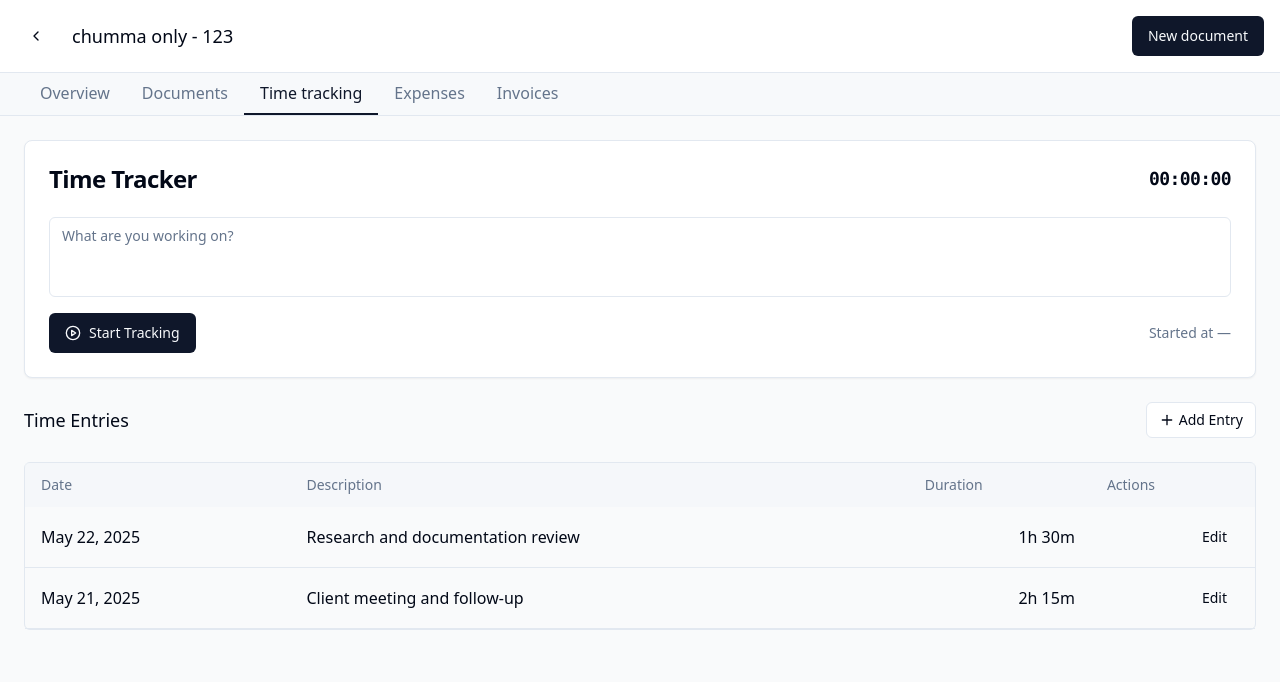
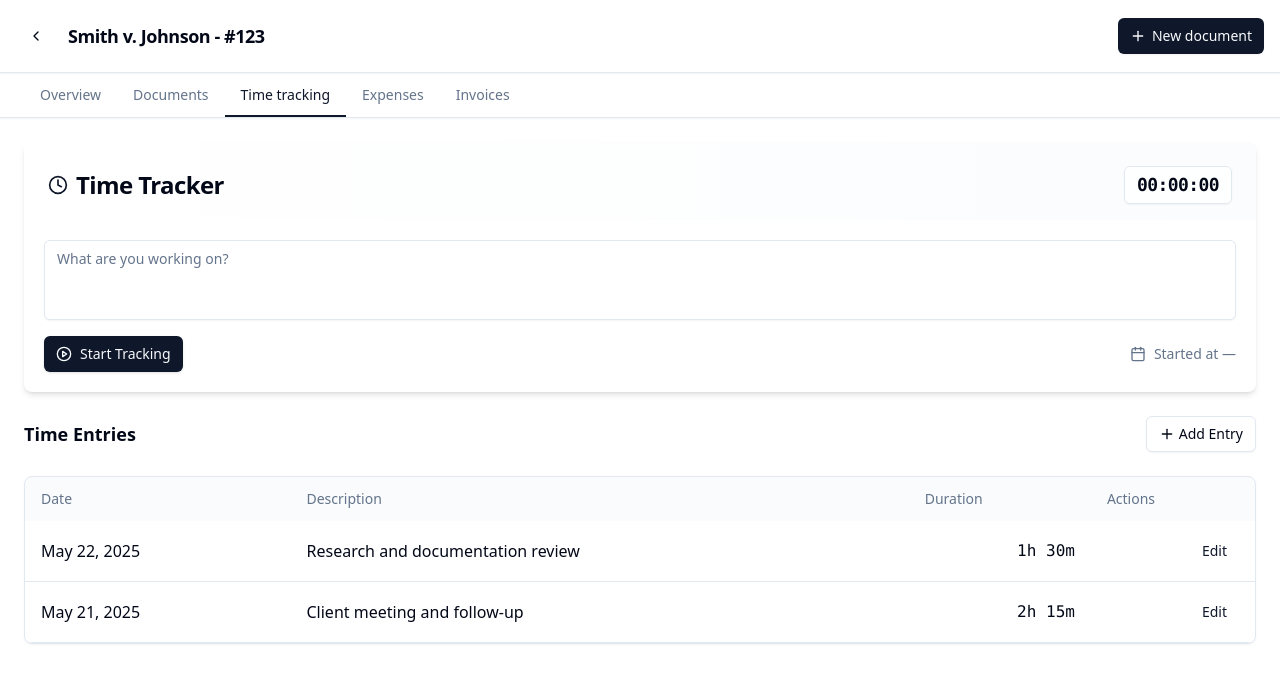
Before and after one commit to williemccool/vase-view-enhancer, a React (Vite) app: page / in a window 1280 px wide. Both pictures are taken after a click on the button "Time tracking". Shown: the top 682 px of the page. Built offline with nearby package versions, Linux system fonts and the light colour scheme.

Commit message:
Refine UI design
Refine the design, animations, and layouts to match the style of Johnny Ive and Airbnb.

```diff
--- a/package.json
+++ b/package.json
@@ -45,6 +45,7 @@
     "cmdk": "^1.0.0",
     "date-fns": "^3.6.0",
     "embla-carousel-react": "^8.3.0",
+    "framer-motion": "^12.12.1",
     "input-otp": "^1.2.4",
     "lucide-react": "^0.462.0",
     "next-themes": "^0.3.0",
--- a/src/components/CaseHeader.tsx
+++ b/src/components/CaseHeader.tsx
@@ -1,7 +1,8 @@
 
 import { Button } from "@/components/ui/button";
-import { ChevronLeft } from "lucide-react";
+import { ChevronLeft, Plus } from "lucide-react";
 import { useNavigate } from "react-router-dom";
+import { motion } from "framer-motion";
 
 interface CaseHeaderProps {
   title: string;
@@ -11,21 +12,40 @@ const CaseHeader = ({ title }: CaseHeaderProps) => {
   const navigate = useNavigate();
 
   return (
-    <header className="flex items-center justify-between border-b bg-background p-4 sticky top-0 z-10">
-      <div className="flex items-center gap-2">
+    <motion.header
+      className="flex items-center justify-between border-b bg-background p-4 sticky top-0 z-20 shadow-sm"
+      initial={{ opacity: 0, y: -10 }}
+      animate={{ opacity: 1, y: 0 }}
+      transition={{ duration: 0.3 }}
+    >
+      <div className="flex items-center gap-3">
         <Button
           variant="ghost"
           size="icon"
           onClick={() => navigate(-1)}
-          className="mr-2"
+          className="hover:bg-muted/80 transition-all"
         >
           <ChevronLeft className="h-5 w-5" />
         </Button>
-        <h1 className="text-lg font-medium">{title}</h1>
+        <motion.h1
+          className="text-lg font-semibold tracking-tight"
+          initial={{ opacity: 0 }}
+          animate={{ opacity: 1 }}
+          transition={{ delay: 0.1, duration: 0.4 }}
+        >
+          {title}
+        </motion.h1>
       </div>
 
-      <Button variant="default">New document</Button>
-    </header>
+      <Button
+        variant="default"
+        size="sm"
+        className="gap-1.5 shadow-sm hover:shadow transition-all duration-150"
+      >
+        <Plus className="h-4 w-4" />
+        New document
+      </Button>
+    </motion.header>
   );
 };
 
--- a/src/components/CaseTabs.tsx
+++ b/src/components/CaseTabs.tsx
@@ -1,6 +1,6 @@
 
-import { useState } from "react";
 import { cn } from "@/lib/utils";
+import { motion } from "framer-motion";
 
 type Tab = "overview" | "documents" | "timeTracking" | "expenses" | "invoices";
 
@@ -19,18 +19,29 @@ const CaseTabs = ({ activeTab, onTabChange }: CaseTabsProps) => {
   ];
 
   return (
-    <div className="border-b bg-muted/20">
-      <nav className="flex overflow-x-auto px-4 md:px-6">
+    <div className="border-b sticky top-[61px] z-10 bg-background shadow-sm">
+      <nav className="flex overflow-x-auto px-4 md:px-6 max-w-screen-2xl mx-auto">
         {tabs.map((tab) => (
           <button
             key={tab.id}
             onClick={() => onTabChange(tab.id)}
             className={cn(
-              "tab-button",
-              activeTab === tab.id && "active"
+              "relative py-3 px-4 text-sm font-medium transition-colors focus-visible:outline-none",
+              activeTab === tab.id
+                ? "text-primary"
+                : "text-muted-foreground hover:text-foreground"
             )}
           >
             {tab.label}
+            {activeTab === tab.id && (
+              <motion.div
+                layoutId="activeTab"
+                className="absolute bottom-0 left-0 right-0 h-0.5 bg-primary"
+                initial={{ opacity: 0 }}
+                animate={{ opacity: 1 }}
+                transition={{ duration: 0.3 }}
+              />
+            )}
           </button>
         ))}
       </nav>
--- a/src/components/TimeTrackingTab.tsx
+++ b/src/components/TimeTrackingTab.tsx
@@ -4,7 +4,8 @@ import { Button } from "@/components/ui/button";
 import { Card, CardContent, CardHeader, CardTitle } from "@/components/ui/card";
 import { Input } from "@/components/ui/input";
 import { Textarea } from "@/components/ui/textarea";
-import { PlayCircle, PauseCircle, Clock, Plus } from "lucide-react";
+import { PlayCircle, PauseCircle, Clock, Plus, Calendar } from "lucide-react";
+import { motion } from "framer-motion";
 
 const TimeTrackingTab = () => {
   const [isTracking, setIsTracking] = useState(false);
@@ -43,27 +44,36 @@ const TimeTrackingTab = () => {
   };
 
   return (
-    <div className="p-4 md:p-6 space-y-6">
-      <Card>
-        <CardHeader>
+    <div className="p-4 md:p-6 space-y-6 max-w-screen-2xl mx-auto">
+      <motion.div
+        initial={{ opacity: 0, y: 20 }}
+        animate={{ opacity: 1, y: 0 }}
+        transition={{ duration: 0.4 }}
+      >
+        <Card className="overflow-hidden border-none shadow-md">
+          <CardHeader className="bg-gradient-to-r from-background to-muted/30 pb-4">
             <CardTitle className="flex items-center justify-between">
-            <span>Time Tracker</span>
-            <div className="text-lg font-mono">
+              <span className="flex items-center gap-2">
+                <Clock className="h-5 w-5 text-primary" />
+                Time Tracker
+              </span>
+              <div className="text-lg font-mono bg-background/80 backdrop-blur-sm px-3 py-1 rounded-md shadow-sm border">
                 {isTracking ? "00:32:45" : "00:00:00"}
               </div>
             </CardTitle>
           </CardHeader>
-        <CardContent>
+          <CardContent className="p-5">
             <div className="space-y-4">
               <Textarea
                 placeholder="What are you working on?"
-              className="resize-none h-20"
+                className="resize-none h-20 shadow-sm focus-visible:ring-primary"
               />
-            <div className="flex items-center justify-between">
+              <div className="flex flex-col sm:flex-row items-start sm:items-center justify-between gap-3">
                 <Button
                   variant={isTracking ? "destructive" : "default"}
                   onClick={toggleTracking}
-                className="flex items-center gap-2"
+                  className="flex items-center gap-2 shadow hover:shadow-md transition-all w-full sm:w-auto"
+                  size="sm"
                 >
                   {isTracking ? (
                     <>
@@ -77,54 +87,72 @@ const TimeTrackingTab = () => {
                     </>
                   )}
                 </Button>
-              <div className="text-sm text-muted-foreground">
+                <div className="text-sm text-muted-foreground flex items-center gap-2">
+                  <Calendar className="h-4 w-4" />
                   Started at {isTracking ? "10:45 AM" : "—"}
                 </div>
               </div>
             </div>
           </CardContent>
         </Card>
+      </motion.div>
 
       <div className="flex items-center justify-between mb-4">
-        <h2 className="text-lg font-medium">Time Entries</h2>
-        <Button variant="outline" size="sm" onClick={addTimeEntry} className="flex items-center gap-1">
+        <h2 className="text-lg font-semibold">Time Entries</h2>
+        <Button
+          variant="outline"
+          size="sm"
+          onClick={addTimeEntry}
+          className="flex items-center gap-1 shadow-sm hover:shadow transition-all"
+        >
           <Plus className="h-4 w-4" />
           Add Entry
         </Button>
       </div>
 
-      <div className="rounded-md border">
+      <motion.div
+        initial={{ opacity: 0 }}
+        animate={{ opacity: 1 }}
+        transition={{ duration: 0.5, delay: 0.2 }}
+        className="rounded-lg border shadow-sm overflow-hidden"
+      >
         <table className="w-full case-table">
           <thead>
             <tr>
-              <th>Date</th>
-              <th>Description</th>
-              <th className="text-right">Duration</th>
-              <th className="text-right">Actions</th>
+              <th className="bg-muted/40">Date</th>
+              <th className="bg-muted/40">Description</th>
+              <th className="text-right bg-muted/40">Duration</th>
+              <th className="text-right bg-muted/40">Actions</th>
             </tr>
           </thead>
           <tbody>
-            {timeEntries.map((entry) => (
-              <tr key={entry.id}>
+            {timeEntries.map((entry, index) => (
+              <motion.tr
+                key={entry.id}
+                initial={{ opacity: 0, y: 10 }}
+                animate={{ opacity: 1, y: 0 }}
+                transition={{ duration: 0.3, delay: index * 0.1 }}
+                className="hover:bg-muted/20"
+              >
                 <td>{entry.date}</td>
                 <td>{entry.description}</td>
-                <td className="text-right">{entry.duration}</td>
+                <td className="text-right font-mono">{entry.duration}</td>
                 <td className="text-right">
-                  <Button variant="ghost" size="sm">Edit</Button>
+                  <Button variant="ghost" size="sm" className="text-primary hover:text-primary-foreground hover:bg-primary transition-colors">Edit</Button>
                 </td>
-              </tr>
+              </motion.tr>
             ))}
             {timeEntries.length === 0 && (
               <tr>
-                <td colSpan={4} className="text-center py-8 text-muted-foreground">
-                  <Clock className="h-6 w-6 mx-auto mb-2" />
+                <td colSpan={4} className="text-center py-12 text-muted-foreground">
+                  <Clock className="h-8 w-8 mx-auto mb-2 opacity-30" />
                   <p>No time entries yet</p>
                 </td>
               </tr>
             )}
           </tbody>
         </table>
-      </div>
+      </motion.div>
     </div>
   );
 };
--- a/src/index.css
+++ b/src/index.css
@@ -36,19 +36,12 @@
     --radius: 0.5rem;
 
     --sidebar-background: 0 0% 98%;
-
     --sidebar-foreground: 240 5.3% 26.1%;
-
     --sidebar-primary: 240 5.9% 10%;
-
     --sidebar-primary-foreground: 0 0% 98%;
-
     --sidebar-accent: 240 4.8% 95.9%;
-
     --sidebar-accent-foreground: 240 5.9% 10%;
-
     --sidebar-border: 220 13% 91%;
-
     --sidebar-ring: 217.2 91.2% 59.8%;
   }
 
@@ -98,27 +91,75 @@
 
   body {
     @apply bg-background text-foreground;
+    font-feature-settings: "rlig" 1, "calt" 1;
   }
 }
 
 @layer components {
   .tab-button {
-    @apply px-4 py-2 rounded-none border-b-2 border-transparent transition-colors focus:outline-none focus-visible:ring-2 focus-visible:ring-ring focus-visible:ring-offset-2;
+    @apply relative px-4 py-2 text-sm font-medium transition-colors focus-visible:outline-none focus-visible:ring-2 focus-visible:ring-ring focus-visible:ring-offset-2;
   }
 
   .tab-button.active {
-    @apply border-primary text-primary font-medium;
+    @apply text-primary;
+  }
+
+  .tab-button.active::after {
+    content: '';
+    @apply absolute left-0 bottom-0 w-full h-0.5 bg-primary;
   }
 
   .tab-button:not(.active) {
-    @apply hover:bg-muted/50 text-muted-foreground;
+    @apply hover:bg-muted/50 text-muted-foreground hover:text-foreground;
+  }
+
+  .case-table {
+    @apply w-full border-collapse;
   }
 
   .case-table th {
-    @apply text-left py-3 px-4 bg-muted/50 text-muted-foreground font-medium text-sm;
+    @apply text-left py-3 px-4 text-muted-foreground font-medium text-sm;
   }
 
   .case-table td {
     @apply py-3 px-4 border-b;
   }
+
+  /* Animations */
+  .fade-in {
+    animation: fadeIn 0.3s ease forwards;
+  }
+
+  .slide-in {
+    animation: slideIn 0.3s ease forwards;
+  }
+
+  @keyframes fadeIn {
+    from {
+      opacity: 0;
+    }
+    to {
+      opacity: 1;
+    }
+  }
+
+  @keyframes slideIn {
+    from {
+      transform: translateY(20px);
+      opacity: 0;
+    }
+    to {
+      transform: translateY(0);
+      opacity: 1;
+    }
+  }
+
+  /* Card hover effects */
+  .hover-lift {
+    @apply transition-all duration-300;
+  }
+
+  .hover-lift:hover {
+    @apply transform -translate-y-1 shadow-md;
+  }
 }
--- a/src/pages/Index.tsx
+++ b/src/pages/Index.tsx
@@ -1,5 +1,6 @@
 
-import { useState } from "react";
+import { useState, useEffect } from "react";
+import { motion, AnimatePresence } from "framer-motion";
 import CaseHeader from "@/components/CaseHeader";
 import CaseTabs from "@/components/CaseTabs";
 import DocumentsTab from "@/components/DocumentsTab";
@@ -12,35 +13,50 @@ type Tab = "overview" | "documents" | "timeTracking" | "expenses" | "invoices";
 
 const Index = () => {
   const [activeTab, setActiveTab] = useState<Tab>("overview");
+  const [mounted, setMounted] = useState(false);
+
+  useEffect(() => {
+    setMounted(true);
+    return () => setMounted(false);
+  }, []);
 
   const handleTabChange = (tab: Tab) => {
     setActiveTab(tab);
   };
 
   const renderTabContent = () => {
-    switch (activeTab) {
-      case "overview":
-        return <OverviewTab />;
-      case "documents":
-        return <DocumentsTab />;
-      case "timeTracking":
-        return <TimeTrackingTab />;
-      case "expenses":
-        return <ExpensesTab />;
-      case "invoices":
-        return <InvoicesTab />;
-      default:
-        return <OverviewTab />;
-    }
+    const variants = {
+      hidden: { opacity: 0, y: 10 },
+      visible: { opacity: 1, y: 0 },
+      exit: { opacity: 0, y: -10 }
+    };
+
+    return (
+      <AnimatePresence mode="wait">
+        <motion.div
+          key={activeTab}
+          initial="hidden"
+          animate="visible"
+          exit="exit"
+          variants={variants}
+          transition={{ duration: 0.25 }}
+          className="flex-1 overflow-auto"
+        >
+          {activeTab === "overview" && <OverviewTab />}
+          {activeTab === "documents" && <DocumentsTab />}
+          {activeTab === "timeTracking" && <TimeTrackingTab />}
+          {activeTab === "expenses" && <ExpensesTab />}
+          {activeTab === "invoices" && <InvoicesTab />}
+        </motion.div>
+      </AnimatePresence>
+    );
   };
 
   return (
-    <div className="min-h-screen flex flex-col bg-gray-50">
-      <CaseHeader title="chumma only - 123" />
+    <div className="min-h-screen flex flex-col bg-background">
+      <CaseHeader title="Smith v. Johnson - #123" />
       <CaseTabs activeTab={activeTab} onTabChange={handleTabChange} />
-      <div className="flex-1 overflow-auto">
-        {renderTabContent()}
-      </div>
+      {mounted && renderTabContent()}
     </div>
   );
 };
```
Also changed, not shown: src/components/ExpensesTab.tsx (+79 -35 lines), 1 other file (tests, documents, lock files or other folders). Lines whose indentation alone changed are shown as unchanged.
